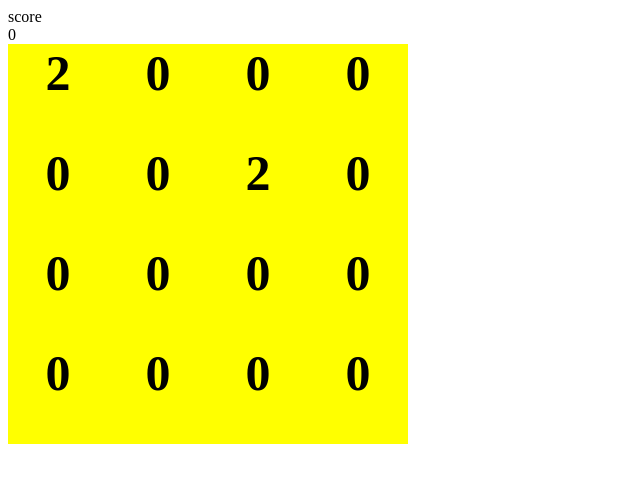
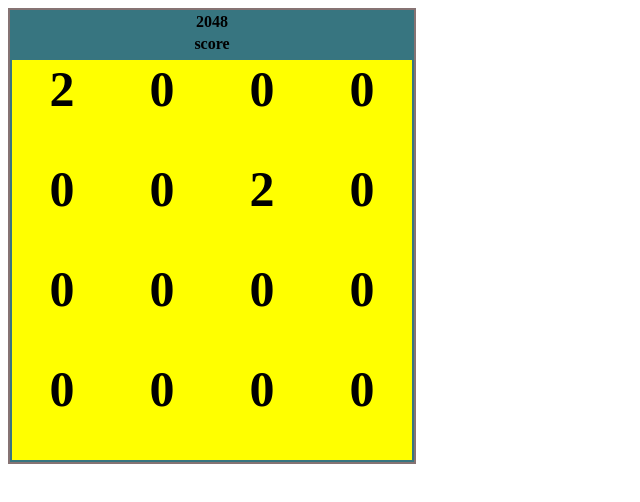
Before and after one commit to engthiagoacco/2048, a plain HTML site: page index.html in a window 1280 px wide. Shown: the whole page, without its empty margins (0-640 px from the left). Drawn offline with Linux system fonts and the light colour scheme.

Commit message:
2048 - teste

```diff
--- a/index.html
+++ b/index.html
@@ -8,13 +8,17 @@
     <script src="app.js" charset="utf-8"></script>
 </head>
 
-<div class="score-container">
-    <div class="score-title">score</div>
-    <span id="score">0</span>
-</div>
+<table id="teste">
+<tr>
+    <th>2048</th>
+</tr>
 
-<div id="result"></div>
+<th class="score-title">score</th>
+<tr id="score"></tr>
 
-<div class="grid"> </div>
 
+<tr id="result"></tr>
+
+<tr class="grid"> </tr>
+</table>
 </html>
--- a/style.css
+++ b/style.css
@@ -1,4 +1,5 @@
 .grid{
+
     display: flex;
     flex-wrap: wrap;
     width: 400px;
@@ -16,3 +17,12 @@
     font-weight: bold;
 
 }
+#teste{
+    align-items:  center;
+    text-align: center;
+    border: 2px solid rgb(134, 115, 115);
+    background-color: rgb(55, 117, 128);
+}
+.score-container{
+    align-items: center;
+}
```
Also changed, not shown: app.js (+9 -8 lines).
